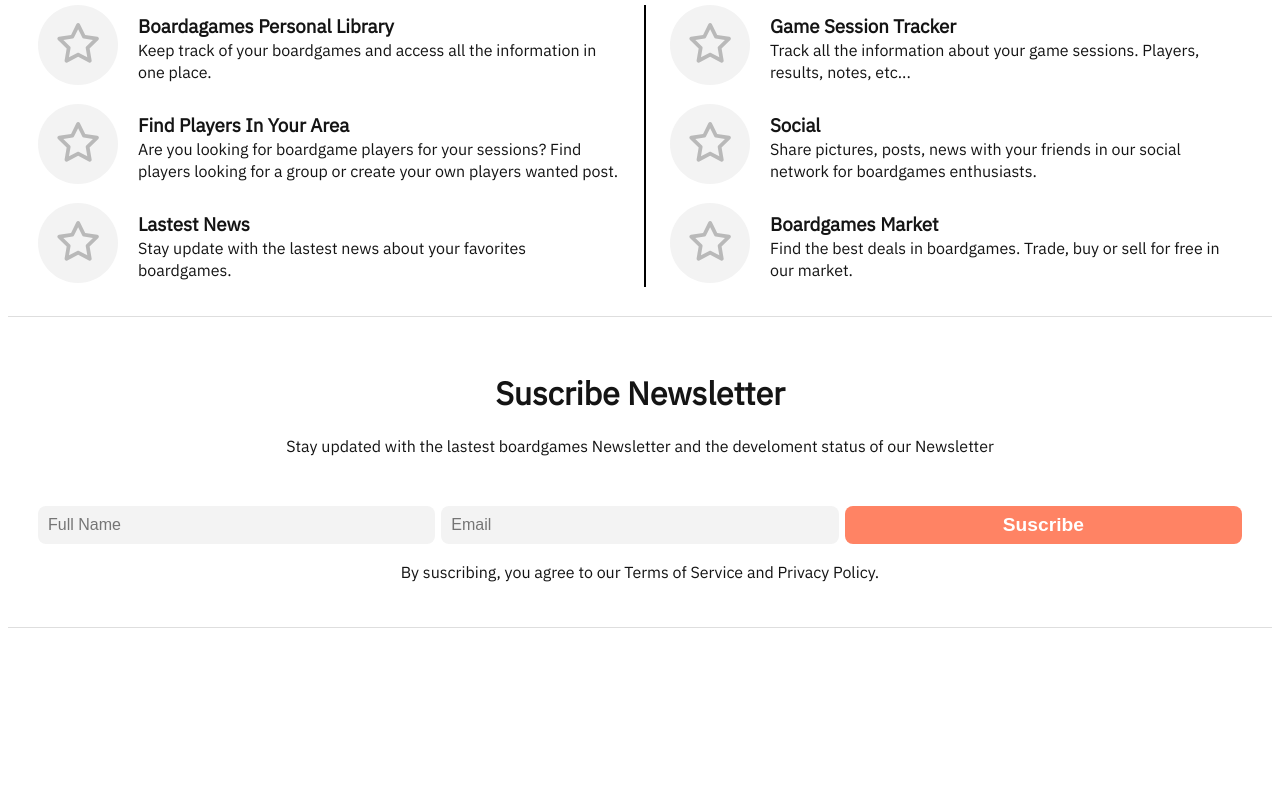
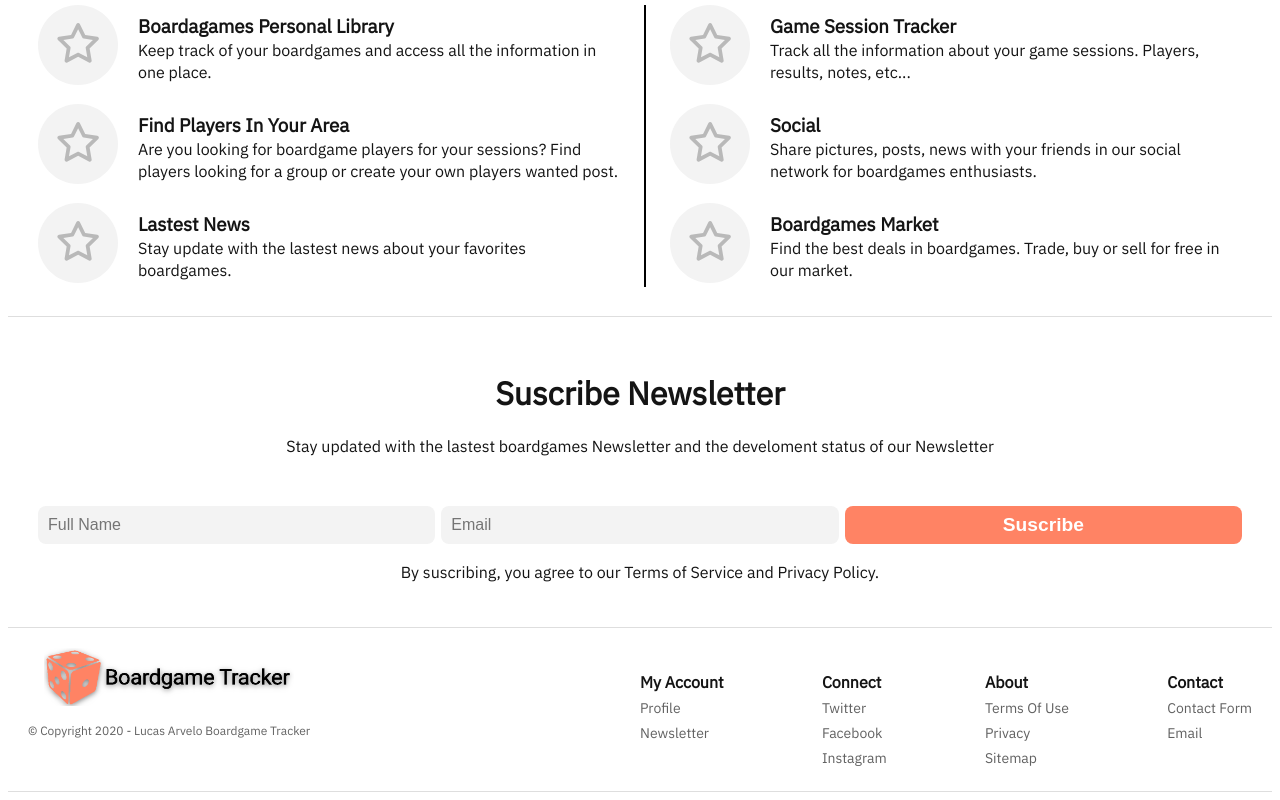
Before and after one commit to lucasarvelo/boardgame-tracker, a Vue app in the folder client/: page / in a window 1280 px wide. Shown: the part 976-1776 px from the top of the page. Before the commit the page ends 1612 px from the top, so only its background shows below. Built offline with nearby package versions, Linux system fonts and the light colour scheme.

Commit message:
add footer component to home page

```diff
--- /dev/null
+++ b/client/src/components/Footer.vue
@@ -0,0 +1,101 @@
+<template>
+    <div class="footer-wrap">
+        <div class="logo-footer">
+            <Logo />
+            <p class="copyright">&copy; Copyright 2020 - Lucas Arvelo Boardgame Tracker</p>
+        </div>
+        <div class="links-block">
+            <div>
+                <h4>My Account</h4>
+                <router-link to="/">Profile</router-link>
+                <router-link to="/">Newsletter</router-link>
+            </div>
+            <div>
+                <h4>Connect</h4>
+                <router-link to="/">Twitter</router-link>
+                <router-link to="/">Facebook</router-link>
+                <router-link to="/">Instagram</router-link>
+            </div>
+            <div>
+                <h4>About</h4>
+                <router-link to="/">Terms Of Use</router-link>
+                <router-link to="/">Privacy</router-link>
+                <router-link to="/">Sitemap</router-link>
+            </div>
+            <div>
+                <h4>Contact</h4>
+                <router-link to="/">Contact Form</router-link>
+                <router-link to="/">Email</router-link>
+            </div>
+        </div>
+    </div>
+</template>
+
+<script lang="ts">
+import { Component, Vue } from 'vue-property-decorator';
+import Logo from '@/components/Logo.vue';
+
+@Component(
+  {
+    components: {
+      Logo,
+    },
+  },
+)
+export default class Fotter extends Vue {
+}
+</script>
+
+<style lang="scss" scoped>
+.footer-wrap {
+    display: flex;
+    justify-content: space-between;
+    align-content: center;
+}
+
+.logo {
+    align-self: flex-start;
+    text-align: left;
+}
+
+.copyright {
+    font-size: 12px;
+    color: #616161;
+}
+
+.links-block {
+    display: flex;
+    justify-content: space-between;
+    width: 50%;
+    text-align: left;
+}
+
+a{
+    display: block;
+    text-decoration: none;
+    color: #616161;
+    margin-bottom: 5px;
+    font-size: 14px;
+}
+
+h4{
+    margin-bottom: 5px;
+}
+
+@media (max-width: 800px) {
+    .footer-wrap {
+        flex-direction: column-reverse;
+    }
+
+    .links-block {
+        flex-direction: column;
+        text-align: center;
+        width: 100%;
+    }
+
+    .logo-footer {
+        width: 100%;
+        text-align: center;
+    }
+}
+</style>
--- a/client/src/views/Home.vue
+++ b/client/src/views/Home.vue
@@ -13,6 +13,9 @@
     <div class="newsletter">
       <NewsletterBlock />
     </div>
+    <div class="footer">
+      <Footer />
+    </div>
   </div>
 </template>
 
@@ -23,6 +26,7 @@ import MainImage from '@/components/MainImage.vue';
 import AboutBlock from '@/components/AboutBlock.vue';
 import FeaturesBlock from '@/components/FeaturesBlock.vue';
 import NewsletterBlock from '@/components/NewsletterBlock.vue';
+import Footer from '@/components/Footer.vue';
 import { Component, Prop, Vue } from 'vue-property-decorator';
 
 @Component({
@@ -32,6 +36,7 @@ import { Component, Prop, Vue } from 'vue-property-decorator';
     AboutBlock,
     FeaturesBlock,
     NewsletterBlock,
+    Footer,
   },
 })
 export default class SignupForm extends Vue {
@@ -64,4 +69,9 @@ export default class SignupForm extends Vue {
   box-shadow: inset 0px -1px 0px #dedede;
   padding: 30px;
 }
+
+.footer {
+  box-shadow: inset 0px -1px 0px #dedede;
+  padding: 20px;
+}
 </style>
```
